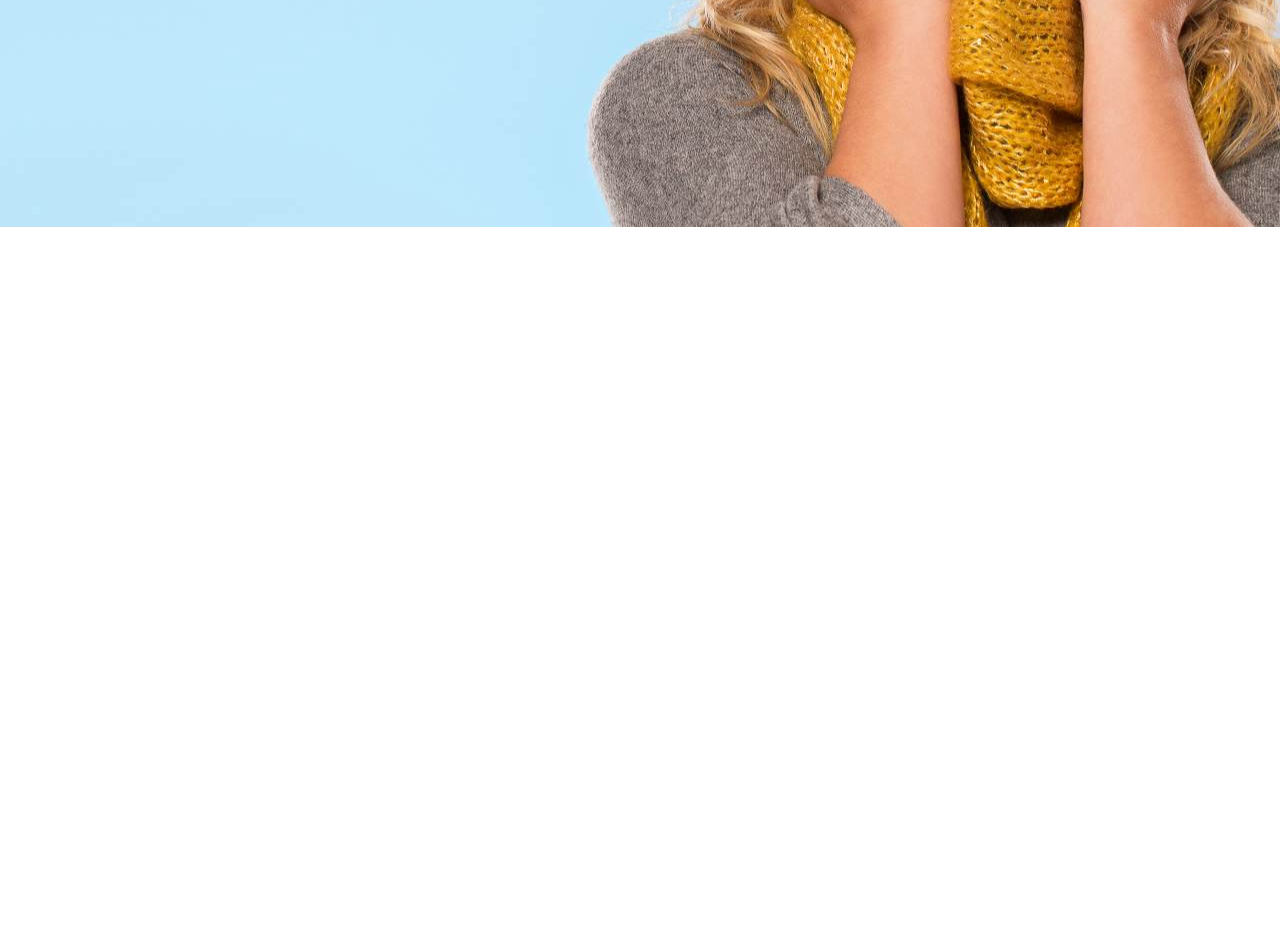
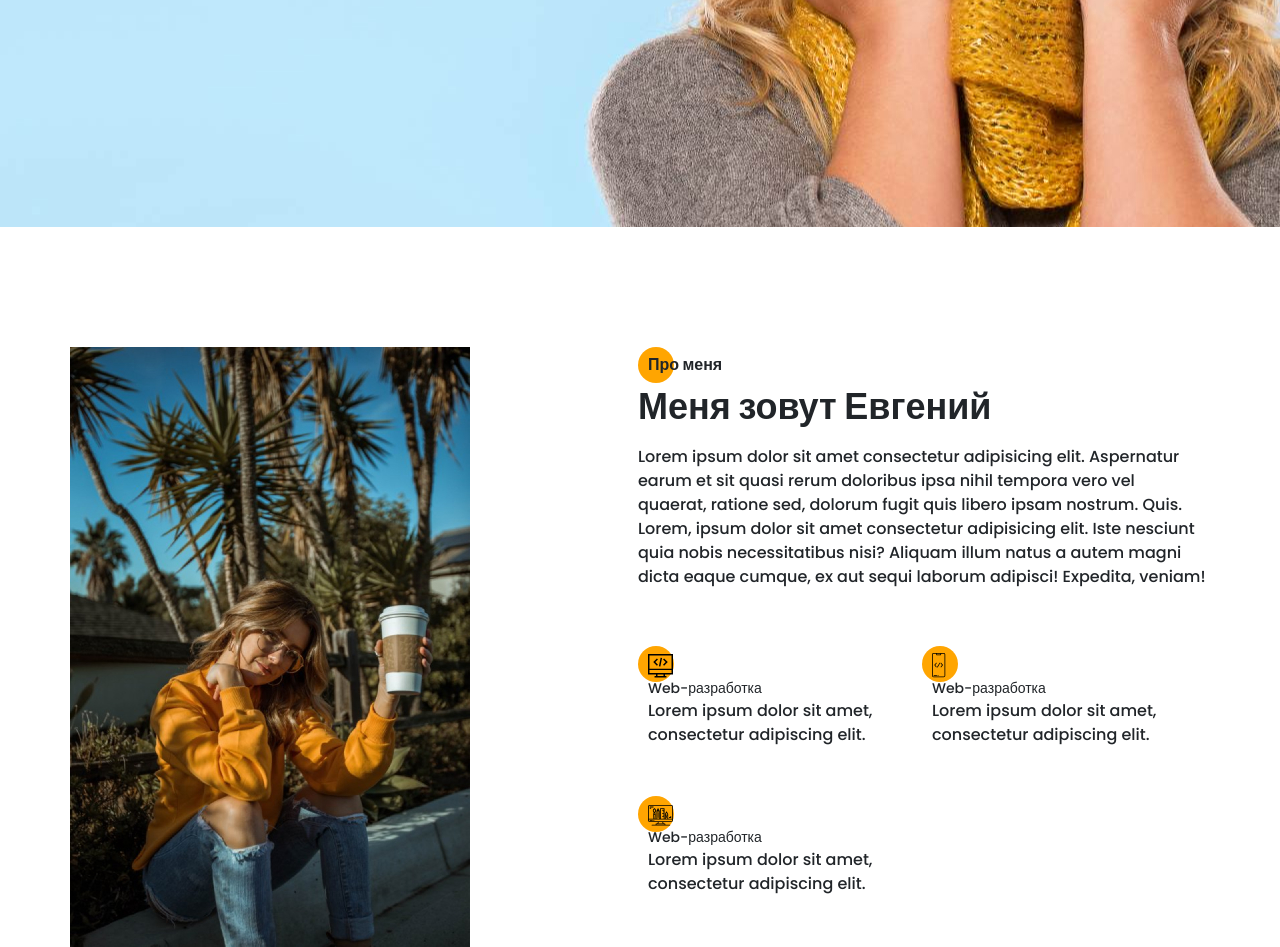
Before and after one commit to Yevhen-Ukraine/Portfolio, a website: page src/index.html in a window 1280 px wide. Shown: the part 573-1520 px from the top of the page. Before the commit the page ends 800 px from the top, so only its background shows below. Drawn offline with nearby package versions, Linux system fonts and the light colour scheme; files that its build step writes are made by us from their sources; files whose address does not match are found by name.

Commit message:
about grid

```diff
--- a/src/index.html
+++ b/src/index.html
@@ -125,6 +125,48 @@
         </div>
     </section>
 
+    <section class="about">
+        <div class="container">
+            <div class="grid-container">
+                <div id="foto" class="about__elem">
+                    <img src="img/main_photo.jpg" alt="main_photo">
+                </div>
+                <div id="area2" class="about__elem">
+                    <div class="title title_fz16 about__subtitle">Про меня</div>
+                    <h1 class="title_fz36 about__title">Меня зовут Евгений</h1>
+                    <!-- <div class="divider"></div> -->
+                    <p class="abaut__text">Lorem ipsum dolor sit amet consectetur adipisicing elit. Aspernatur earum et sit quasi rerum doloribus ipsa nihil tempora vero vel quaerat, ratione sed, dolorum fugit quis libero ipsam nostrum. Quis. Lorem, ipsum dolor sit amet consectetur adipisicing elit. Iste nesciunt quia nobis necessitatibus nisi? Aliquam illum natus a autem magni dicta eaque cumque, ex aut sequi laborum adipisci! Expedita, veniam!</p>
+                </div>
+
+                <div id="skill1" class="about__skills about__subtitle">
+                    <img src="icons/about_me/web_development.svg" alt="web_development">
+                    <div>
+                        <div class="title_fz14">Web-разработка</div>
+                        <div class="about__descr">Lorem ipsum dolor sit amet, consectetur adipiscing elit.</div>
+                    </div>
+                </div>
+                <div id="skill2" class="about__skills about__subtitle">
+                    <img src="icons/about_me/mobile_dev.svg" alt="web_development">
+                    <div>
+                        <div class="title_fz14">Web-разработка</div>
+                        <div class="about__descr">Lorem ipsum dolor sit amet, consectetur adipiscing elit.</div>
+                    </div>
+                </div>
+                <div id="skill3" class="about__skills about__subtitle">
+                    <img src="icons/about_me/design.svg" alt="web_development">
+                    <div>
+                        <div class="title_fz14">Web-разработка</div>
+                        <div class="about__descr">Lorem ipsum dolor sit amet, consectetur adipiscing elit.</div>
+                    </div>
+                </div>
+<!--                     <div class="about__elem about__skill"></div>
+                    <div class="about__elem about__skill"></div> -->
+
+            </div>
+        </div>
+
+    </section>
+
     <script src="js/script.js"></script>
 </body>
 </html>
--- /dev/null
+++ b/src/sass/blocks/_about.scss
@@ -0,0 +1,64 @@
+* {
+    box-sizing: border-box;
+    margin: 0;
+    padding: 0;
+}
+
+.about {
+    height: 600px;
+    margin-top: 120px;
+    .grid-container {
+        display: grid;
+        grid-template-columns: repeat(4, minmax(150px, 284px));
+        grid-template-rows: repeat(4, minmax(150px, auto));
+        /* grid-auto-rows: minmax(100px, auto); */
+
+        grid-template-areas:
+        "foto foto area2 area2"
+        "foto foto area2 area2"
+        "foto foto skill1 skill2"
+        "foto foto skill3 ."
+
+
+    }
+/*     &__skills {
+        display: inline-block;
+        width: 50%;
+    } */
+
+    &__subtitle {
+        @include before_circle;
+        position: relative;
+        padding-left: 10px;
+        z-index: 2;
+        margin-top: 6px;
+    }
+
+    &__skills::before {
+        top: -5%;
+    }
+
+
+}
+
+
+#skill1 {
+    grid-area: skill1;
+}
+#skill2 {
+    grid-area: skill2;
+}
+#skill3 {
+    grid-area: skill3;
+}
+
+
+#foto {
+    grid-area: foto;
+}
+#area2 {
+    grid-area: area2;
+}
+#area3 {
+    grid-area: area3;
+}
--- a/src/sass/blocks/_title.scss
+++ b/src/sass/blocks/_title.scss
@@ -2,6 +2,10 @@
     font-weight: bold;
     font-size: 36px;
     line-height: 60px;
+    &_fz12 {
+        font-size: 12px;
+        line-height: 18px;
+    }
     &_fz14 {
         font-size: 14px;
         line-height: 21px;
@@ -10,6 +14,10 @@
         font-size: 16px;
         line-height: 24px;
     }
+    &_fz36 {
+        font-size: 36px;
+        line-height: 60px;
+    }
     &_fz48 {
         font-size: 48px;
 
--- a/src/sass/style.scss
+++ b/src/sass/style.scss
@@ -19,3 +19,4 @@
 @import 'blocks/botton';
 @import 'blocks/sadepanel';
 @import 'blocks/menu';
+@import 'blocks/about';
```
Also changed, not shown: dist/css/style.min.css, dist/index.html.
